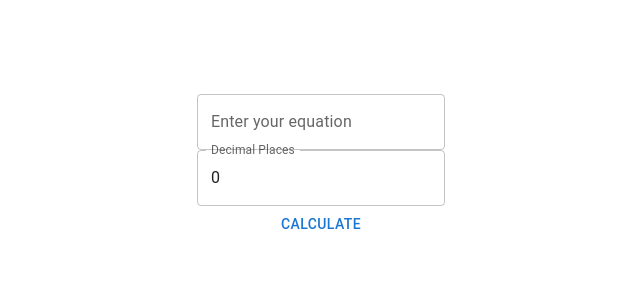
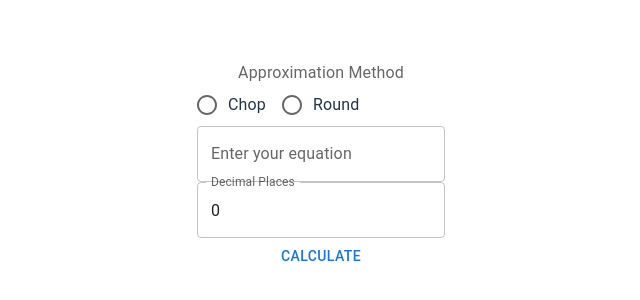
Before and after one commit to prLorence/machine-problem, a React (Vite) app: page / in a window 1280 px wide. Shown: the part 232-532 px from the top of the page, without its empty margins (319-959 px from the left). Built offline with nearby package versions, Linux system fonts and the light colour scheme.

Commit message:
feat: use radio buttons to choose approximation method

```diff
--- a/src/App.jsx
+++ b/src/App.jsx
@@ -1,6 +1,6 @@
 import { useState } from 'react'
 import './App.css'
-import { Modal, Box, FormControl, TextField, InputLabel, Button, FormGroup} from '@mui/material'
+import { Modal, FormLabel, Radio, RadioGroup, FormControlLabel, FormControl, TextField, InputLabel, Button, FormGroup} from '@mui/material'
 import { calculateApproximation } from './functions/calculateApproximation';
 
 import { Chop as ChopStrategy} from "./functions/Chop";
@@ -13,7 +13,7 @@ function App() {
   const [equation, setEquation] = useState("");
   const [decimalPlace, setDecimalPlace] = useState(0);
   const [isCalculate, setIsCalculate] = useState(false);
-  const [isChopping, setIsChopping] = useState(true);
+  const [isChopping, setIsChopping] = useState(false);
 
   // context
   calculateApproximation.setStrategy(isChopping ? Chop : Round);
@@ -38,10 +38,30 @@ function App() {
     e.preventDefault();
   }
 
+  function handleRadioChange(e) {
+    if (e.target.value === "Chop") {
+      setIsChopping(true);
+      return;
+    }
+    setIsChopping(!isChopping);
+  }
 
   return (
     <div className="App">
       <FormGroup>
+        <FormControl>
+            <FormLabel id="demo-radio-buttons-group-label">Approximation Method</FormLabel>
+            <RadioGroup
+              aria-labelledby="demo-radio-buttons-group-label"
+              defaultValue="female"
+              name="radio-buttons-group"
+              onChange={handleRadioChange}
+              row
+            >
+              <FormControlLabel value="Chop" control={<Radio />} label={Chop.constructor.name} />
+              <FormControlLabel value="Round" control={<Radio />} label={Round.constructor.name} />
+            </RadioGroup>
+          </FormControl>
           <TextField
             id="equation"
             label="Enter your equation"
--- a/src/functions/calculateApproximation.js
+++ b/src/functions/calculateApproximation.js
@@ -5,6 +5,7 @@ const context = {
 export const calculateApproximation = Object.create(context);
 
 // https://developer.mozilla.org/en-US/docs/Web/JavaScript/Reference/Global_Objects/Object/setPrototypeOf
+// https://refactoring.guru/design-patterns/strategy
 
 const strategy = {
   setStrategy: function (approximationMethod) {
```
Also changed, not shown: src/functions/testMath.js (deleted, +0 -11 lines).
